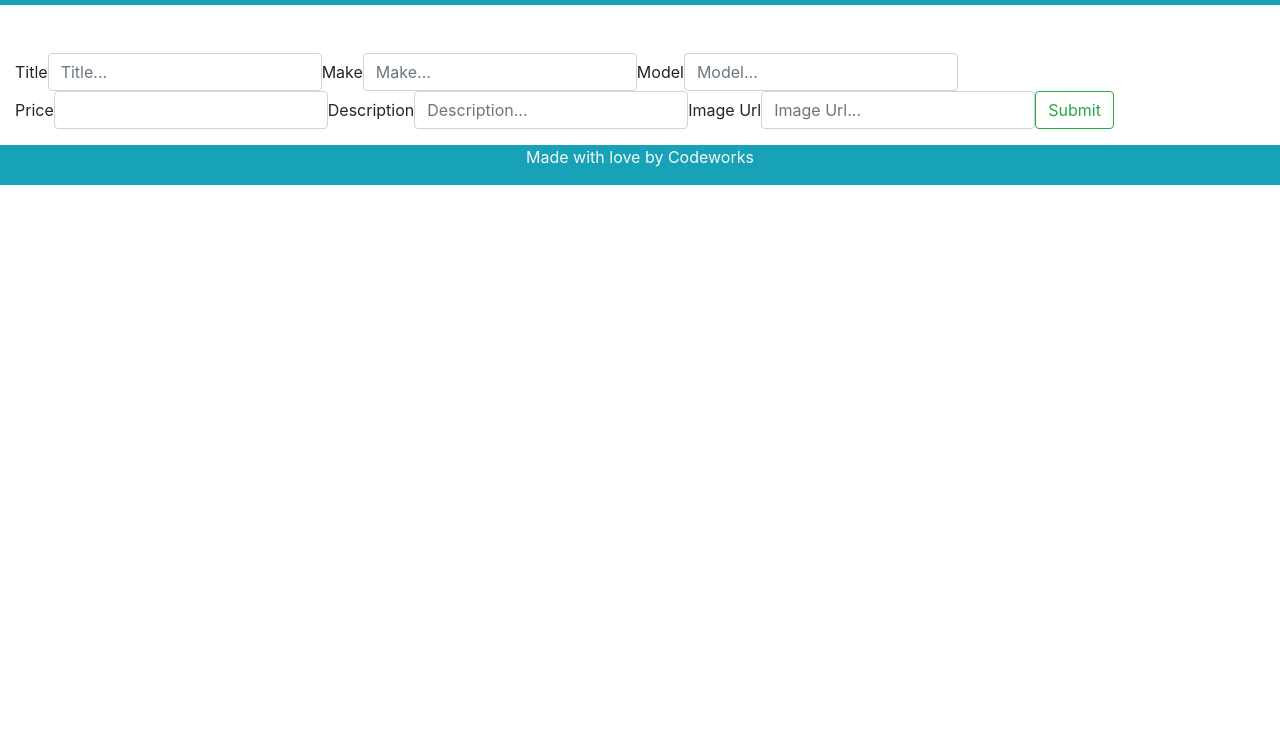
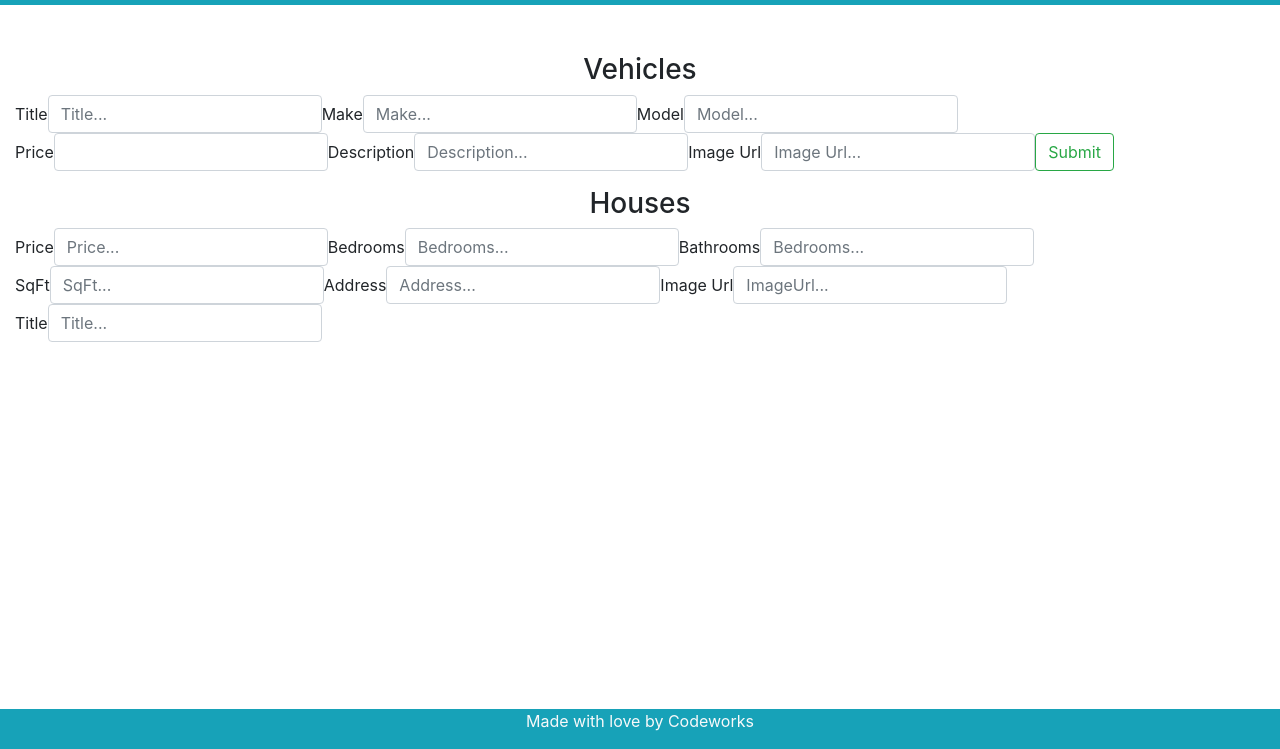
Before and after one commit to austinhugus/Gregslist, a plain HTML site: page index.html in a window 1280 px wide. Shown: the part 51-800 px from the top of the page. Drawn offline with nearby package versions, Linux system fonts and the light colour scheme.

Commit message:
everythings connected

```diff
--- /dev/null
+++ b/app/Controllers/HouseController.js
@@ -0,0 +1,12 @@
+import _house from "../Services/HouseService.js"
+
+
+
+
+
+
+export default class HouseController {
+    constructor() {
+
+    }
+}
--- /dev/null
+++ b/app/Models/House.js
@@ -0,0 +1,14 @@
+import { generateId } from "../Utils.js"
+
+
+export default class House {
+    constructor(data) {
+        this.generateId = generateId
+        this.price = data.price
+        this.bedrooms = data.bedrooms
+        this.bathrooms = data.bathrooms
+        this.sqft = data.sqft
+        this.address = data.address
+        this.imgUrl = data.imgUrl
+    }
+}
--- /dev/null
+++ b/app/Services/HouseService.js
@@ -0,0 +1,11 @@
+import store from "../store.js";
+import House from "../Models/House.js";
+
+let _house = new House()
+
+class HouseService {
+
+}
+
+let HOUSE_SERVICE = new HouseService;
+export default HOUSE_SERVICE
--- a/app/main.js
+++ b/app/main.js
@@ -1,7 +1,9 @@
 import CarsController from "./Controllers/CarsController.js";
+import HouseController from "./Controllers/HouseController.js";
 
 class App {
   carsController = new CarsController();
+  houseController = new HouseController();
 }
 
 window["app"] = new App();
--- a/app/store.js
+++ b/app/store.js
@@ -1,5 +1,14 @@
 import Car from "./Models/Car.js";
+import House from "./Models/House"
 
+let _house = {
+
+  house: [
+    new House({ price: 250000, bedrooms: 3, bathrooms: 2, sqft: 1700, address: "123 Code Ave, Boise, ID", imgUrl: "https://i.pinimg.com/236x/c7/7f/c6/c77fc649ec89a3ff68435340af113acb--funny-faces-unusual-buildings.jpg" }),
+    new House({ price: 15000000, bedrooms: 10, bathrooms: 15, sqft: 15000, address: "456 Im Rich Dr, Boise, ID", imgUrl: "https://d3eys52k95jjdh.cloudfront.net/wp-content/uploads/2019/07/cropped-He_Tatooine_21.jpg" })
+  ]
+
+}
 let _state = {
   /** @type {Car[]} */
   cars: [
@@ -30,5 +39,7 @@ class Store {
   }
 }
 
+
+
 const STORE = new Store();
 export default STORE;
--- a/assets/style.css
+++ b/assets/style.css
@@ -1 +1,9 @@
-/* Styles */
+body {
+    min-height: 100vh;
+    display: flex;
+    flex-direction: column;
+}
+
+main{
+    flex-grow: 1;
+}
--- a/index.html
+++ b/index.html
@@ -21,6 +21,7 @@
     <main class="container-fluid">
         <div class="row">
             <div class="col mt-5">
+                <h3 class="text-center">Vehicles</h3>
                 <form class="form-inline" onsubmit="app.carsController.newCar(event)">
                     <div class="form-group">
                         <label for="title">Title</label>
@@ -57,8 +58,53 @@
             </div>
         </div>
         <div class="row mt-3" id="cars">
+        </div>
+        <div class="row">
+            <div class="col">
+                <h3 class="text-center">Houses</h3>
+                <form class="form-inline">
+                    <div class="form-group">
+                        <label for="title">Price</label>
+                        <input type="text" class="form-control" name="price" id="price" aria-describedby="price"
+                            placeholder="Price..." required>
+                    </div>
+                    <div class="form-group">
+                        <label for="title">Bedrooms</label>
+                        <input type="text" class="form-control" name="Bedrooms" id="Bedrooms"
+                            aria-describedby="Bedrooms" placeholder="Bedrooms..." required>
+                    </div>
+                    <div class="form-group">
+                        <label for="title">Bathrooms</label>
+                        <input type="text" class="form-control" name="bedrooms" id="bedrooms"
+                            aria-describedby="bedrooms" placeholder="Bedrooms..." required>
+                    </div>
+                    <div class="form-group">
+                        <label for="title">SqFt</label>
+                        <input type="text" class="form-control" name="sqft" id="sqft" aria-describedby="sqft"
+                            placeholder="SqFt..." required>
+                    </div>
+                    <div class="form-group">
+                        <label for="title">Address</label>
+                        <input type="text" class="form-control" name="address" id="address" aria-describedby="address"
+                            placeholder="Address..." required>
+                    </div>
+                    <div class="form-group">
+                        <label for="title">Image Url</label>
+                        <input type="text" class="form-control" name="imgUrl" id="imgUrl" aria-describedby="imgUrl"
+                            placeholder="ImageUrl..." required>
+                    </div>
+                    <div class="form-group">
+                        <label for="title">Title</label>
+                        <input type="text" class="form-control" name="title" id="title" aria-describedby="title"
+                            placeholder="Title..." required>
+                    </div>
+
+
+                </form>
+            </div>
 
         </div>
+        </>
     </main>
     <footer class="container-fluid bg-info">
         <div class="row">
```
